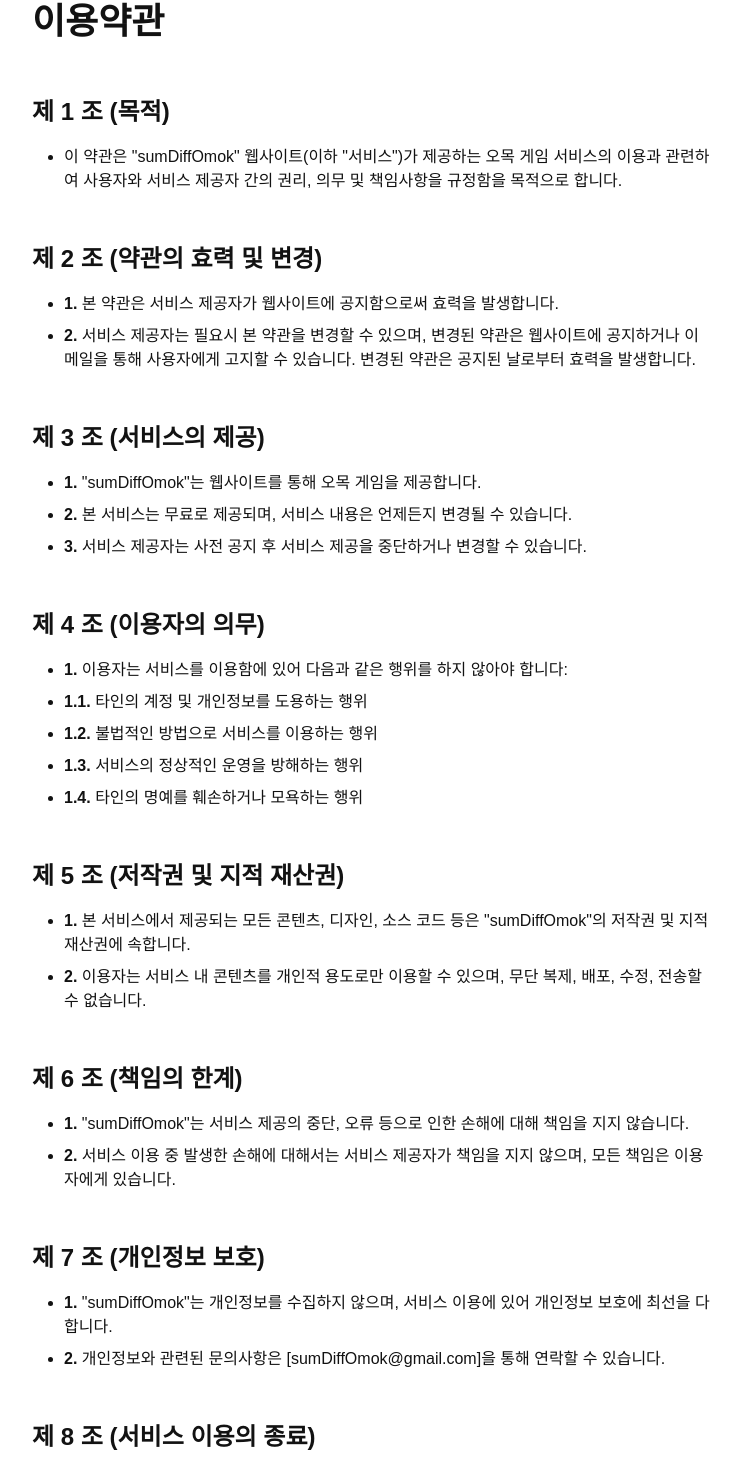
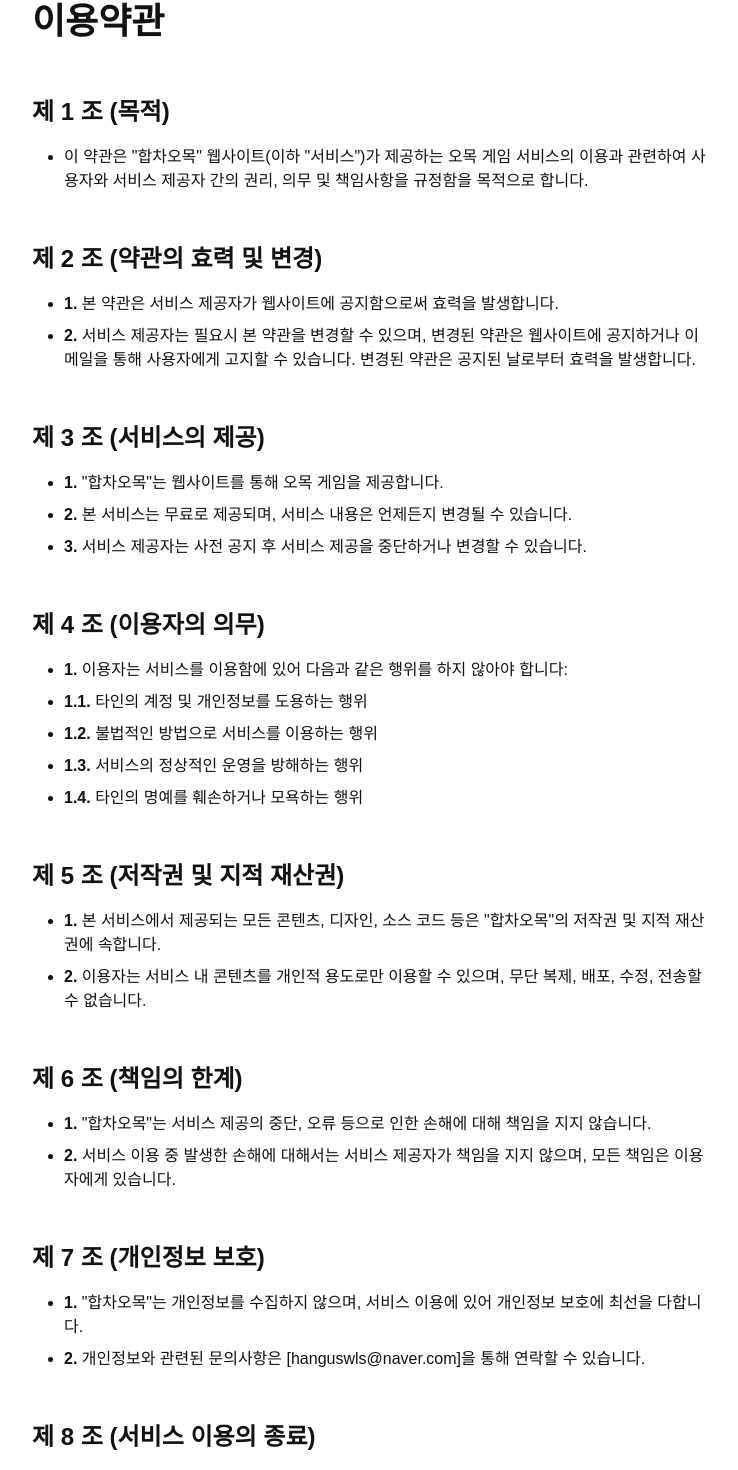
Before and after one commit to hanguswls/sum-diff-gomoku, a React (Vite) app: page /terms in a window 1280 px wide. Shown: the part 172-1642 px from the top of the page, without its empty margins (268-1006 px from the left). Built offline with nearby package versions, Linux system fonts and the light colour scheme.

Commit message:
docs: Update terms of service content

```diff
--- a/src/pages/legal/PrivacyPolicy.tsx
+++ b/src/pages/legal/PrivacyPolicy.tsx
@@ -27,7 +27,7 @@
         <Content>
           <SubTitle>3. 개인정보 관련 문의</SubTitle>
           <List>
-            <Item>개인정보와 관련된 문의사항은 hanguswls@naver.com으로 연락 주시기 바랍니다.</Item>
+            <Item>개인정보와 관련된 문의사항은 [hanguswls@naver.com]으로 연락 주시기 바랍니다.</Item>
           </List>
         </Content>
         <Content>
--- a/src/pages/legal/TermsOfService.tsx
+++ b/src/pages/legal/TermsOfService.tsx
@@ -10,7 +10,7 @@
         <Content>
           <SubTitle>제 1 조 (목적)</SubTitle>
           <List>
-            <Item>이 약관은 "sumDiffOmok" 웹사이트(이하 "서비스")가 제공하는 오목 게임 서비스의 이용과 관련하여 사용자와 서비스 제공자 간의 권리, 의무 및 책임사항을 규정함을 목적으로 합니다.</Item>
+            <Item>이 약관은 "합차오목" 웹사이트(이하 "서비스")가 제공하는 오목 게임 서비스의 이용과 관련하여 사용자와 서비스 제공자 간의 권리, 의무 및 책임사항을 규정함을 목적으로 합니다.</Item>
           </List>
         </Content>
 
@@ -25,7 +25,7 @@
         <Content>
           <SubTitle>제 3 조 (서비스의 제공)</SubTitle>
           <List>
-            <Item><Bold>1.</Bold> "sumDiffOmok"는 웹사이트를 통해 오목 게임을 제공합니다.</Item>
+            <Item><Bold>1.</Bold> "합차오목"는 웹사이트를 통해 오목 게임을 제공합니다.</Item>
             <Item><Bold>2.</Bold> 본 서비스는 무료로 제공되며, 서비스 내용은 언제든지 변경될 수 있습니다.</Item>
             <Item><Bold>3.</Bold> 서비스 제공자는 사전 공지 후 서비스 제공을 중단하거나 변경할 수 있습니다.</Item>
           </List>
@@ -45,7 +45,7 @@
         <Content>
           <SubTitle>제 5 조 (저작권 및 지적 재산권)</SubTitle>
           <List>
-            <Item><Bold>1.</Bold> 본 서비스에서 제공되는 모든 콘텐츠, 디자인, 소스 코드 등은 "sumDiffOmok"의 저작권 및 지적 재산권에 속합니다.</Item>
+            <Item><Bold>1.</Bold> 본 서비스에서 제공되는 모든 콘텐츠, 디자인, 소스 코드 등은 "합차오목"의 저작권 및 지적 재산권에 속합니다.</Item>
             <Item><Bold>2.</Bold> 이용자는 서비스 내 콘텐츠를 개인적 용도로만 이용할 수 있으며, 무단 복제, 배포, 수정, 전송할 수 없습니다.</Item>
           </List>
         </Content>
@@ -53,7 +53,7 @@
         <Content>
           <SubTitle>제 6 조 (책임의 한계)</SubTitle>
           <List>
-            <Item><Bold>1.</Bold> "sumDiffOmok"는 서비스 제공의 중단, 오류 등으로 인한 손해에 대해 책임을 지지 않습니다.</Item>
+            <Item><Bold>1.</Bold> "합차오목"는 서비스 제공의 중단, 오류 등으로 인한 손해에 대해 책임을 지지 않습니다.</Item>
             <Item><Bold>2.</Bold> 서비스 이용 중 발생한 손해에 대해서는 서비스 제공자가 책임을 지지 않으며, 모든 책임은 이용자에게 있습니다.</Item>
           </List>
         </Content>
@@ -61,8 +61,8 @@
         <Content>
           <SubTitle>제 7 조 (개인정보 보호)</SubTitle>
           <List>
-            <Item><Bold>1.</Bold> "sumDiffOmok"는 개인정보를 수집하지 않으며, 서비스 이용에 있어 개인정보 보호에 최선을 다합니다.</Item>
-            <Item><Bold>2.</Bold> 개인정보와 관련된 문의사항은 [sumDiffOmok@gmail.com]을 통해 연락할 수 있습니다.</Item>
+            <Item><Bold>1.</Bold> "합차오목"는 개인정보를 수집하지 않으며, 서비스 이용에 있어 개인정보 보호에 최선을 다합니다.</Item>
+            <Item><Bold>2.</Bold> 개인정보와 관련된 문의사항은 [hanguswls@naver.com]을 통해 연락할 수 있습니다.</Item>
           </List>
         </Content>
 
--- a/src/pages/rule/Rule.tsx
+++ b/src/pages/rule/Rule.tsx
@@ -26,7 +26,7 @@
             <Item>각 플레이어는 <Bold>1~5까지의 숫자 돌을 각각 4개씩</Bold> 받습니다. (총 20개)</Item>
             <Item>플레이어는 턴을 번갈아가며 돌을 하나씩 놓습니다.</Item>
             <Item><Bold>첫 수는</Bold> 반드시 <Bold>3 이하</Bold>의 숫자 돌만 놓을 수 있습니다.</Item>
-          </List>~
+          </List>
         </Content>
         <Content>
           <SubTitle>🧮 합산 규칙</SubTitle>
```
